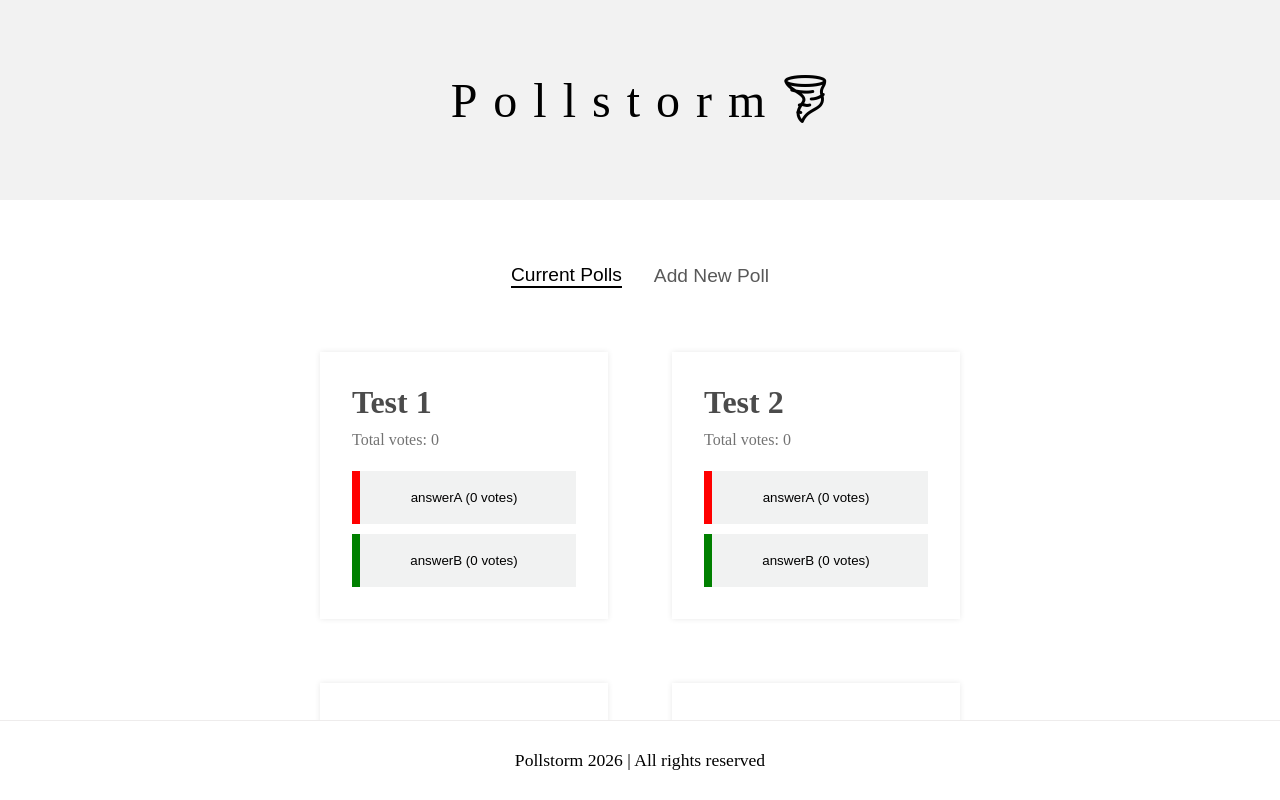
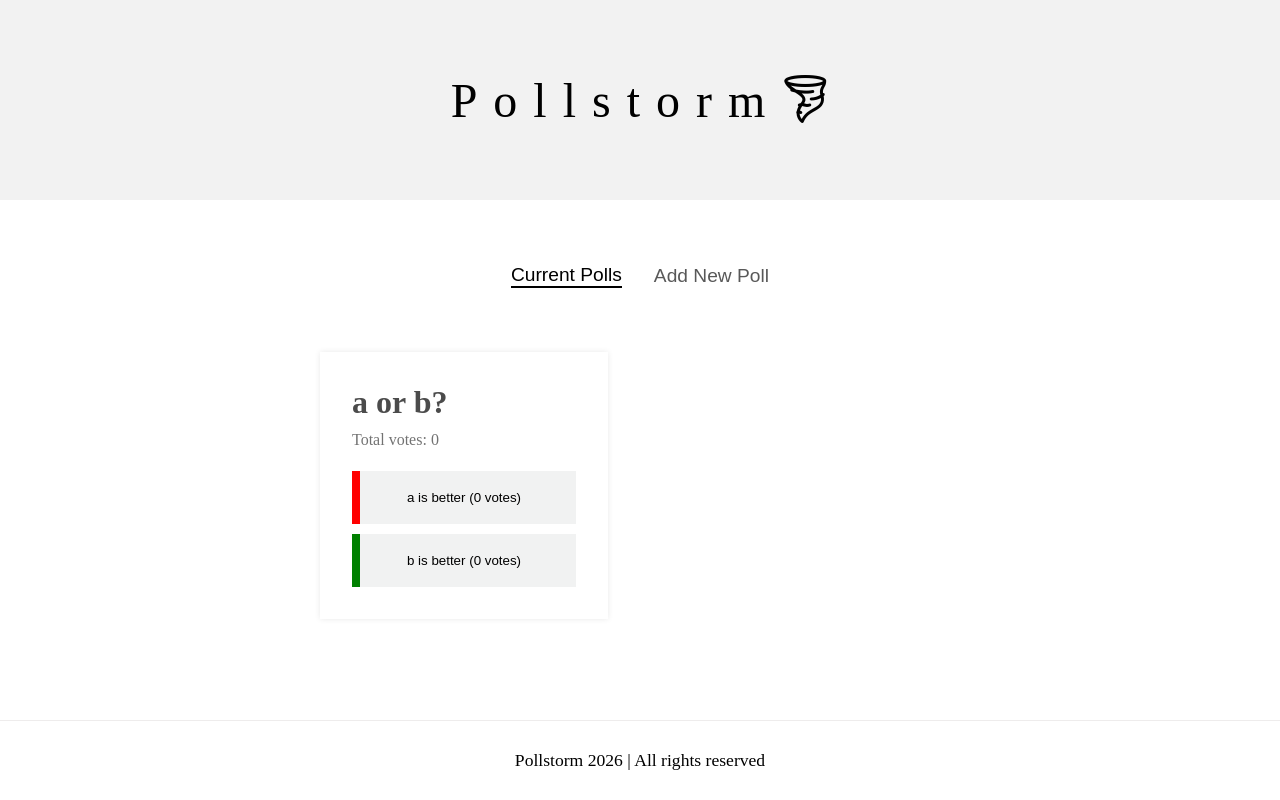
Before and after one commit to andreas-yuji-fujiki-dev/pollstorm-svelte, a Svelte app: page / in a window 1280 px wide. Shown: the top 800 px of the page. Built offline with nearby package versions, Linux system fonts and the light colour scheme.

Commit message:
feat: implement svelte store instead of static variable inside root component

```diff
--- a/src/App.svelte
+++ b/src/App.svelte
@@ -10,58 +10,6 @@
   const existingTabs = ['Current Polls', 'Add New Poll'];
   let currentTab = 'Current Polls';
   const handleChangeTab = (e) => currentTab = e.detail;
-
-  // polls
-  let activePolls = [
-    {
-      'id': 'ajsdhjkasdkhjsakhjgasj',
-      'question': 'Test 1',
-      'answer_a': {
-        'label': 'answerA',
-        'votes': 0
-      },
-      'answer_b': {
-        'label': 'answerB',
-        'votes': 0
-      }
-    },
-    {
-      'id': 'awkeuaweihguus',
-      'question': 'Test 2',
-      'answer_a': {
-        'label': 'answerA',
-        'votes': 0
-      },
-      'answer_b': {
-        'label': 'answerB',
-        'votes': 0
-      }
-    },
-    {
-      'id': 'ajsdhjkasdkhjssdakhjgasj',
-      'question': 'Test 3',
-      'answer_a': {
-        'label': 'answerA',
-        'votes': 0
-      },
-      'answer_b': {
-        'label': 'answerB',
-        'votes': 0
-      }
-    },
-    {
-      'id': 'awkeuaweihguuws',
-      'question': 'Test 4',
-      'answer_a': {
-        'label': 'answerA',
-        'votes': 0
-      },
-      'answer_b': {
-        'label': 'answerB',
-        'votes': 0
-      }
-    }
-  ];
 </script>
 
 <Header />
@@ -77,16 +25,13 @@
   <!-- Current Polls
   -->
   {#if currentTab === 'Current Polls'}
-    <PollsContainer polls={activePolls} />
+    <PollsContainer />
   {/if}
 
   <!-- New Poll Form
   -->
   {#if currentTab === 'Add New Poll'}
-    <NewPollForm
-      on:changeTab={handleChangeTab}
-      bind:polls={activePolls}
-    />
+    <NewPollForm on:changeTab={handleChangeTab} />
   {/if}
 </main>
 <Footer />
--- a/src/components/NewPollForm.svelte
+++ b/src/components/NewPollForm.svelte
@@ -1,5 +1,5 @@
 <script>
-  export let polls;
+  import PollStore from '../stores/PollStore';
 
   // uuid generator
   import { v4 as uuid4 } from "uuid";
@@ -14,20 +14,20 @@
   let answerB;
 
   // poll creation handler
-  const handleCreateNewPoll = (newPollData) => {
+  const handleCreateNewPoll = ( newPollData ) => {
     // go to Polls tab
     dispatch('changeTab', 'Current Polls');
 
     // append new poll into the begin of the list
-    polls = [newPollData, ...polls]
+    PollStore.update( currentData => [newPollData, ...currentData] );
   };
 
   // form submit handler
   const handleSubmit = () => {
     // validating inputs
-    if( !pollQuestion || pollQuestion.trim() === '') return alert("Please, insert a valid 'Poll Question'.")
-    if( !answerA || answerA.trim() === '') return alert("Please, insert a valid 'Answer A value'")
-    if( !answerB || answerB.trim() === '') return alert("Please, insert a valid 'Answer B value'")
+    if( !pollQuestion || pollQuestion.trim() === '') return alert("Please, insert a valid 'Poll Question'.");
+    if( !answerA || answerA.trim() === '') return alert("Please, insert a valid 'Answer A value'");
+    if( !answerB || answerB.trim() === '') return alert("Please, insert a valid 'Answer B value'");
 
     // new poll data object
     const pollData = {
@@ -41,7 +41,7 @@
         'label': answerB,
         'votes': 0
       }
-    }
+    };
 
     // dispatching a custom event for creating a new poll
     handleCreateNewPoll(pollData)
--- a/src/components/PollCard.svelte
+++ b/src/components/PollCard.svelte
@@ -28,7 +28,7 @@
       on:click={() => dispatch('vote', {id: poll.id, letter: 'a'} )}
       class="answer-btn answer-a"
     >
-      <div class="percent percent-a" style="width: {percentA}%;"></div>
+      <div class="percent percent-a" style="width: {percentA || 0}%;"></div>
       {poll.answer_a.label} ({poll.answer_a.votes} votes)
     </button>
 
@@ -37,7 +37,7 @@
       on:click={() => dispatch('vote', {id: poll.id, letter: 'b'} )}
       class="answer-btn answer-b"
     >
-      <div class="percent percent-b" style="width: {percentB}%;"></div>
+      <div class="percent percent-b" style="width: {percentB || 0}%;"></div>
       {poll.answer_b.label} ({poll.answer_b.votes} votes)
     </button>
   </div>
--- a/src/components/PollsContainer.svelte
+++ b/src/components/PollsContainer.svelte
@@ -1,27 +1,27 @@
 <script>
-  export let polls;
-
+  import PollStore from '../stores/PollStore';
   import PollCard from "./PollCard.svelte";
 
   // vote handler
   const handleVote = ( e ) => {
-    // poll id and answer letter
-    const id = e.detail.id;
-    const answerLetter = e.detail.letter;
+    // updating the poll by incrementing a vote to the selected answer
+    PollStore.update( ( currentData ) => {
+      const id = e.detail.id;
+      const answerLetter = e.detail.letter;
 
-    // get the poll index where the vote happend
-    const specificPollIndex = polls.findIndex( poll => poll.id === id);
+      const selectedAnswer = `answer_${answerLetter}`; // like 'answer_a' or 'answer_b'
+      const copiedPolls = [...currentData];
+      const votedPoll = copiedPolls.find( poll => poll.id === id);
 
-    // define which alternative has been selected (A or B)
-    const answerOptionClicked = `answer_${answerLetter}`;
+      votedPoll[selectedAnswer].votes++
 
-    // increase +1 to the poll answer votes
-    polls[specificPollIndex][answerOptionClicked].votes += 1;
+      return copiedPolls;
+    })
   }
 </script>
 
 <div class="polls-container">
-  {#each polls as poll (poll.id)}
+  {#each $PollStore as poll (poll.id)}
     <PollCard poll={poll} on:vote={handleVote} />
   {/each}
 </div>
--- /dev/null
+++ b/src/stores/PollStore.js
@@ -0,0 +1,18 @@
+import { writable } from 'svelte/store';
+
+const PollStore = writable([
+  {
+    'id': `89132489238`,
+      'question': `a or b?`,
+      'answer_a': {
+        'label': `a is better`,
+        'votes': 0
+      },
+      'answer_b': {
+        'label': `b is better`,
+        'votes': 0
+      }
+  }
+]);
+
+export default PollStore;
```
